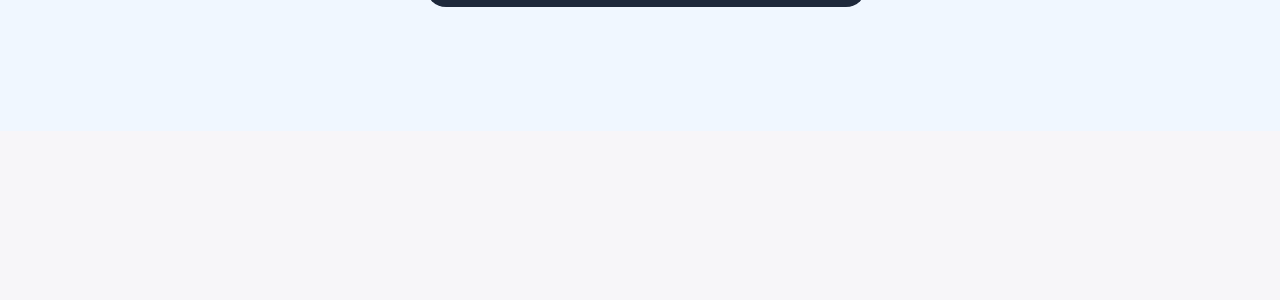
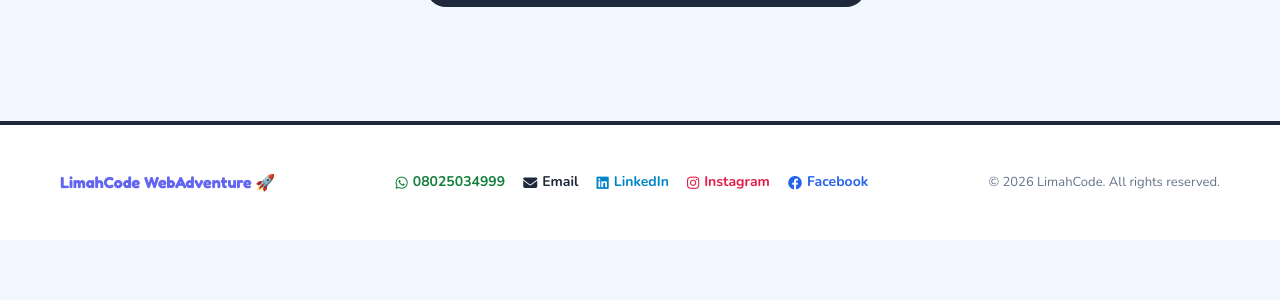
Before and after one commit to Limahcode/LimahCode-Web-Adventure, a Flask app: page /admin in a window 1280 px wide. Shown: the part 711-1011 px from the top of the page. Before the commit the page ends 718 px from the top, so only its background shows below. Run offline with Flask 3, Linux system fonts and the light colour scheme.

Commit message:
Add official contact footer with WhatsApp, email, LinkedIn, Instagram, and Facebook across student platform

```diff
--- a/templates/base.html
+++ b/templates/base.html
@@ -96,6 +96,35 @@
         </div>
     </div>
 
+    <!-- Official Platform Footer -->
+    <footer style="margin-top: 50px; background: white; border-top: var(--border-width) solid var(--border-color); padding: 25px 20px; text-align: center;">
+        <div class="container" style="display: flex; justify-content: space-between; align-items: center; flex-wrap: wrap; gap: 15px;">
+            <div style="font-family: 'Fredoka', sans-serif; font-size: 16px; font-weight: 700; color: var(--color-primary);">
+                LimahCode WebAdventure 🚀
+            </div>
+            <div style="display: flex; gap: 18px; flex-wrap: wrap; align-items: center; font-size: 14px; font-weight: 700;">
+                <a href="https://wa.me/2348025034999" target="_blank" style="color: #15803d; text-decoration: none; display: inline-flex; align-items: center; gap: 5px;">
+                    <i class="fa-brands fa-whatsapp"></i> 08025034999
+                </a>
+                <a href="mailto:limahcode192025@gmail.com" style="color: var(--text-primary); text-decoration: none; display: inline-flex; align-items: center; gap: 5px;">
+                    <i class="fa-solid fa-envelope"></i> Email
+                </a>
+                <a href="https://www.linkedin.com/in/alimat-abimbola/" target="_blank" style="color: #0284c7; text-decoration: none; display: inline-flex; align-items: center; gap: 5px;">
+                    <i class="fa-brands fa-linkedin"></i> LinkedIn
+                </a>
+                <a href="https://www.instagram.com/limahcode/" target="_blank" style="color: #e11d48; text-decoration: none; display: inline-flex; align-items: center; gap: 5px;">
+                    <i class="fa-brands fa-instagram"></i> Instagram
+                </a>
+                <a href="https://web.facebook.com/halimahobidare" target="_blank" style="color: #2563eb; text-decoration: none; display: inline-flex; align-items: center; gap: 5px;">
+                    <i class="fa-brands fa-facebook"></i> Facebook
+                </a>
+            </div>
+            <div style="font-size: 13px; color: var(--text-secondary);">
+                © 2026 LimahCode. All rights reserved.
+            </div>
+        </div>
+    </footer>
+
     <!-- Script loading -->
     <script src="{{ url_for('static', filename='js/app.js') }}"></script>
     {% block scripts %}{% endblock %}
```
